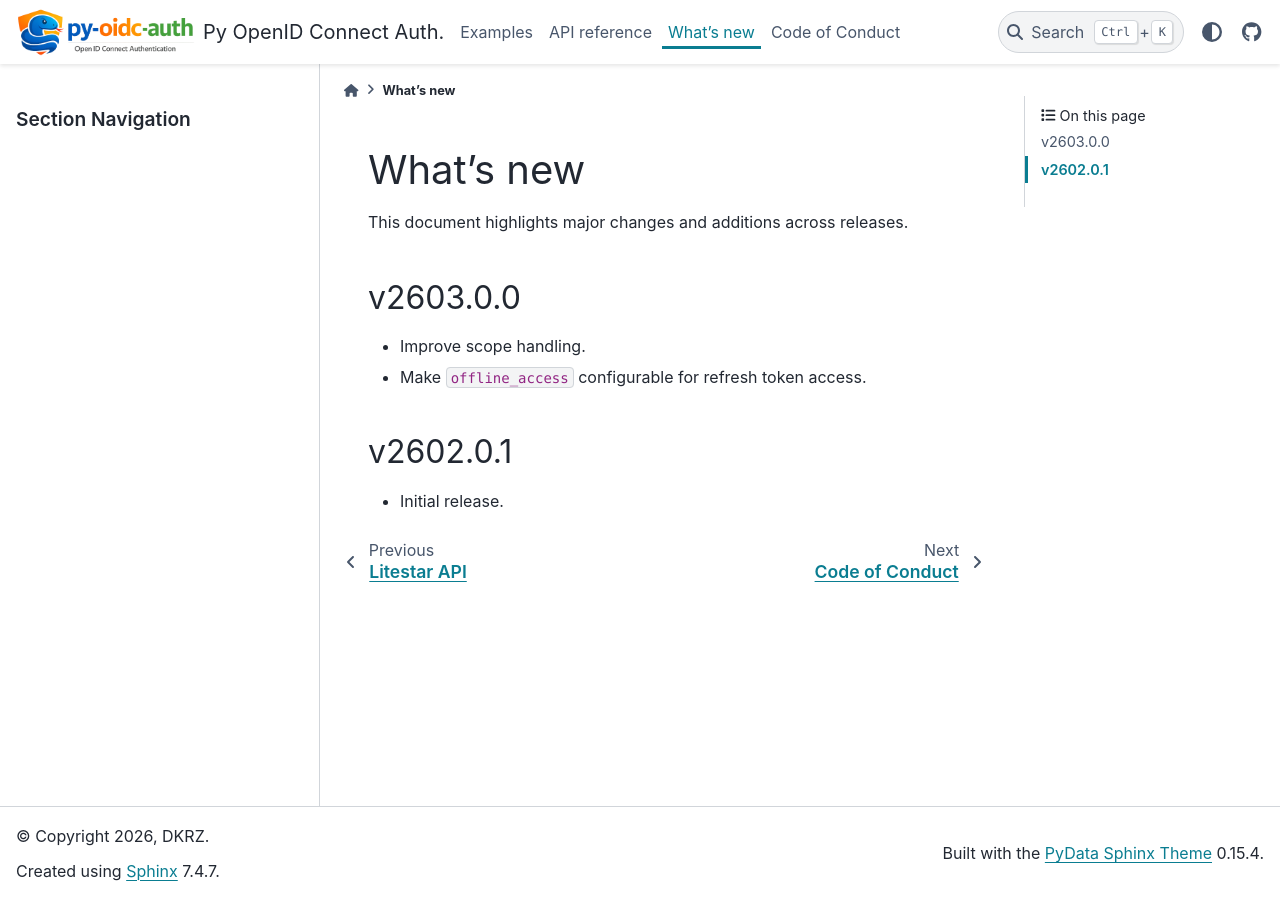
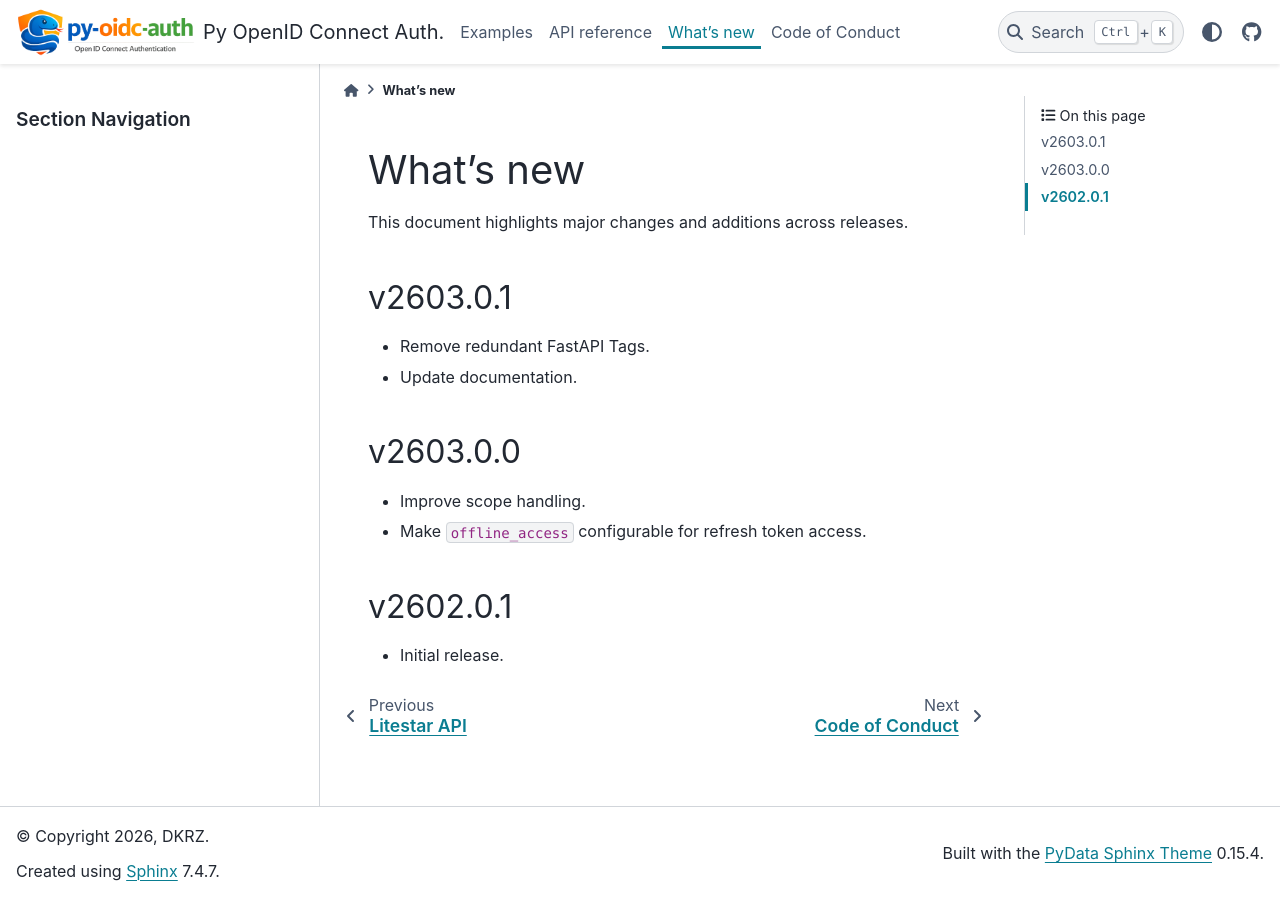
Before and after one commit to freva-org/py-oidc-auth, a Sphinx documentation site: the page built from docs/source/whatsnew.rst, in a window 1280 px wide. Built offline with Sphinx 7.4.7 and the PyData theme 0.15.4, drawn with Linux system fonts in a browser that asks for light colours.

Commit message:
Bump version.

```diff
--- a/docs/source/whatsnew.rst
+++ b/docs/source/whatsnew.rst
@@ -2,6 +2,12 @@ What's new
 ==========
 
 This document highlights major changes and additions across releases.
+
+v2603.0.1
+---------
+* Remove redundant FastAPI Tags.
+* Update documentation.
+
 
 v2603.0.0
 ---------
--- a/src/py_oidc_auth/__init__.py
+++ b/src/py_oidc_auth/__init__.py
@@ -63,7 +63,7 @@ if TYPE_CHECKING:
     from .quart_auth import QuartOIDCAuth
     from .tornado_auth import TornadoOIDCAuth
 
-__version__ = "2603.0.0"
+__version__ = "2603.0.1"
 
 _LAZY_IMPORTS = {
     "FastApiOIDCAuth": ".fastapi_auth",
```
